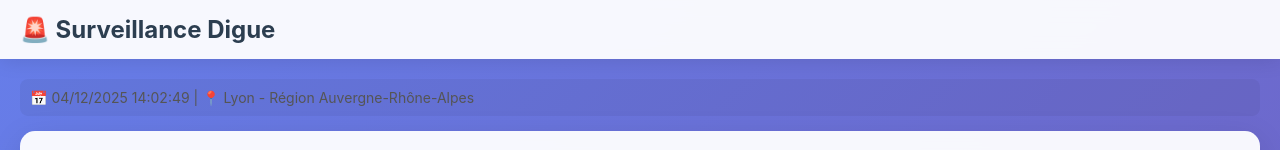
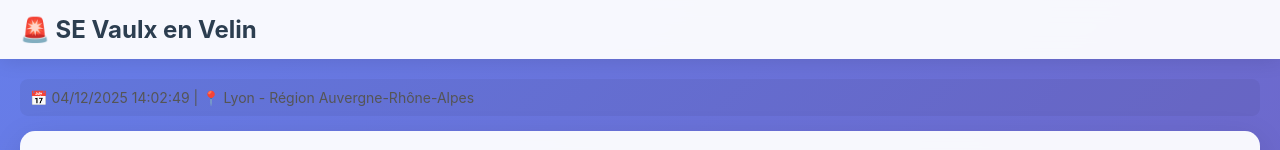
Before and after one commit to Gemapi69/Sureveillance-Digue-V3, a plain HTML site: page index.html in a window 1280 px wide. Shown: the top 150 px of the page. Drawn offline with Linux system fonts and the light colour scheme; no server answers.

Commit message:
Update index.html

```diff
--- a/index.html
+++ b/index.html
@@ -3,14 +3,14 @@
 <head>
     <meta charset="UTF-8">
     <meta name="viewport" content="width=device-width, initial-scale=1.0">
-    <title>Surveillance Digue</title>
+    <title>SE Vaulx en Velin</title>
 
     <!-- PWA Meta Tags -->
     <link rel="manifest" href="manifest.json">
     <meta name="theme-color" content="#667eea">
     <meta name="apple-mobile-web-app-capable" content="yes">
     <meta name="apple-mobile-web-app-status-bar-style" content="black-translucent">
-    <meta name="apple-mobile-web-app-title" content="Surveillance Digue">
+    <meta name="apple-mobile-web-app-title" content="SE Vaulx en Velin">
     <link rel="apple-touch-icon" href="icon-192.png">
 
     <style>
@@ -269,7 +269,7 @@
 </head>
 <body>
     <div class="header">
-        <h1>🚨 Surveillance Digue</h1>
+        <h1>🚨 SE Vaulx en Velin</h1>
     </div>
 
     <div class="container">
```
